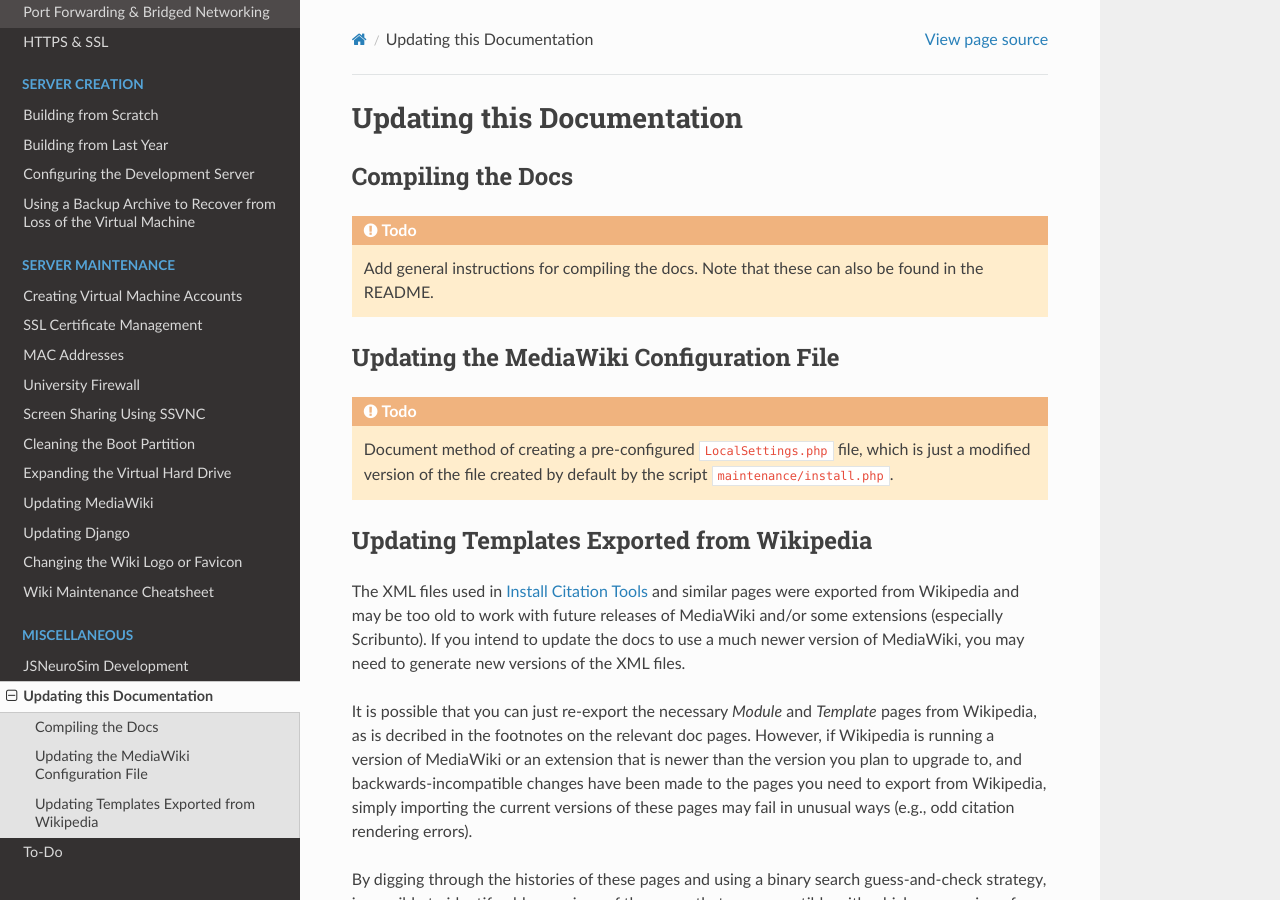
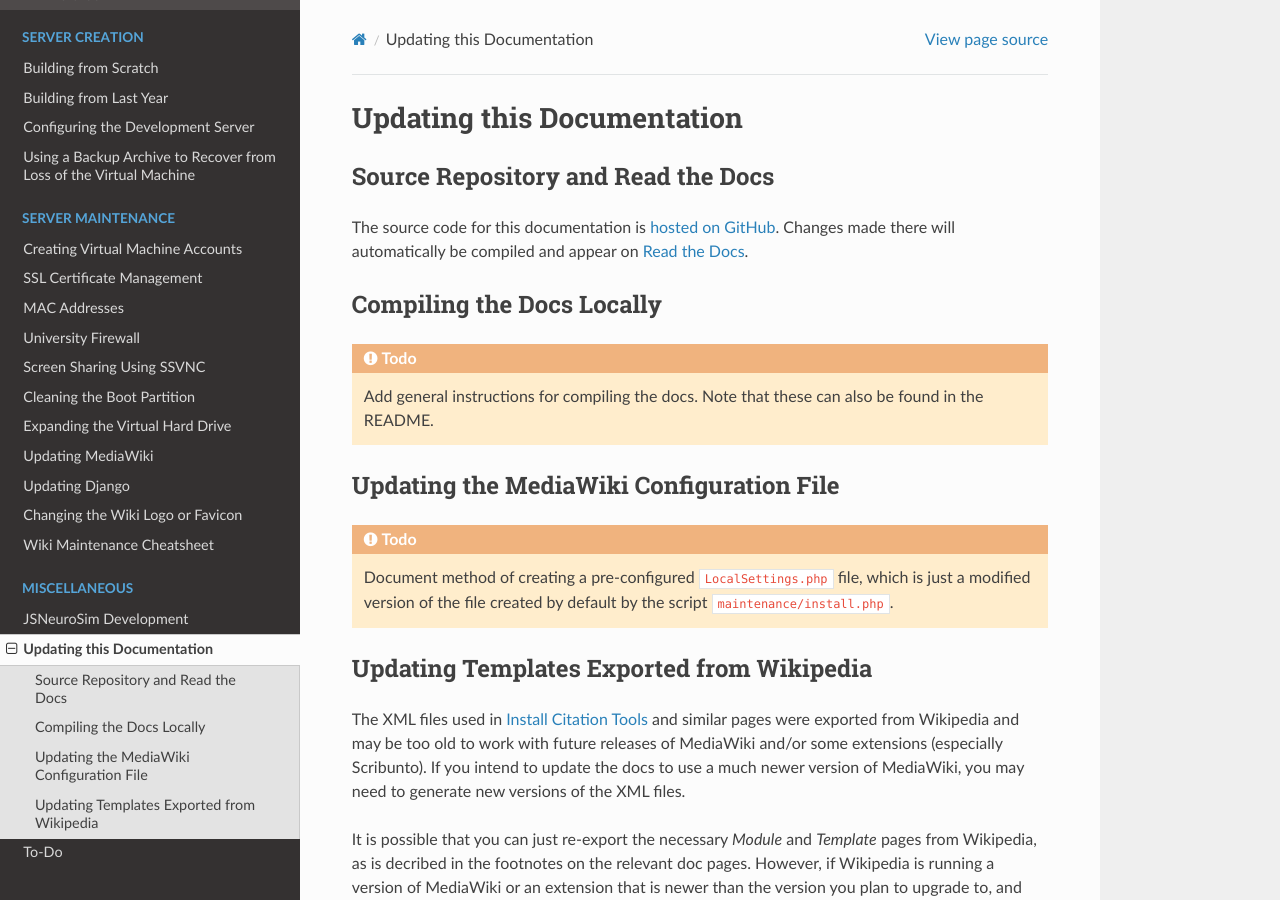
Before and after one commit to CWRUChielLab/neurowiki-docs, a Sphinx documentation site: the page built from source/update-docs.rst, in a window 1280 px wide and 900 px high. Built offline with Sphinx 7.4.7 and the Read the Docs theme 2.0.0, drawn with Linux system fonts in a browser that asks for light colours.

Commit message:
Update instructions on updating the docs

```diff
--- a/source/update-docs.rst
+++ b/source/update-docs.rst
@@ -1,9 +1,19 @@
 Updating this Documentation
 ================================================================================
 
+.. _update-docs-repo:
+
+Source Repository and Read the Docs
+--------------------------------------------------------------------------------
+
+The source code for this documentation is `hosted on GitHub
+<https://github.com/CWRUChielLab/neurowiki-docs>`__. Changes made there will
+automatically be compiled and appear on `Read the Docs
+<https://neurowiki-docs.readthedocs.io/>`__.
+
 .. _update-docs-compile:
 
-Compiling the Docs
+Compiling the Docs Locally
 --------------------------------------------------------------------------------
 
 .. todo::
```
